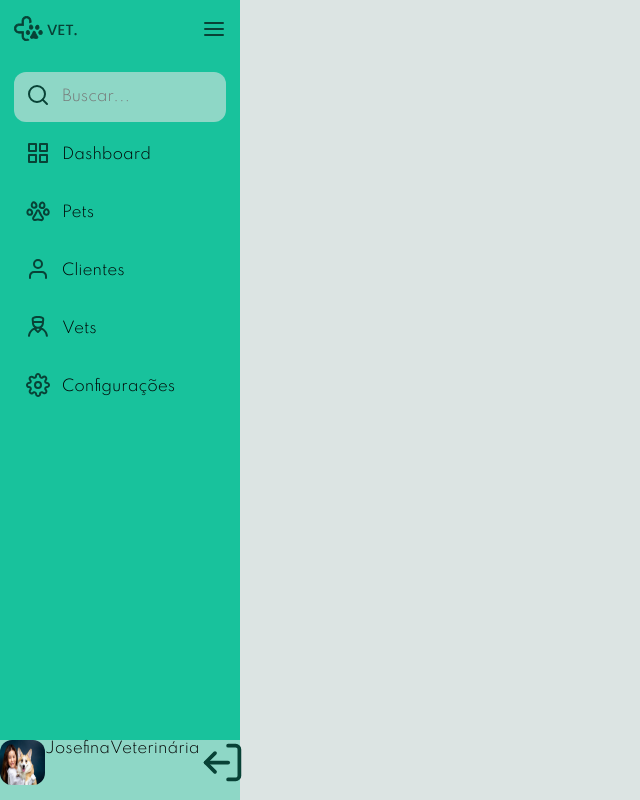
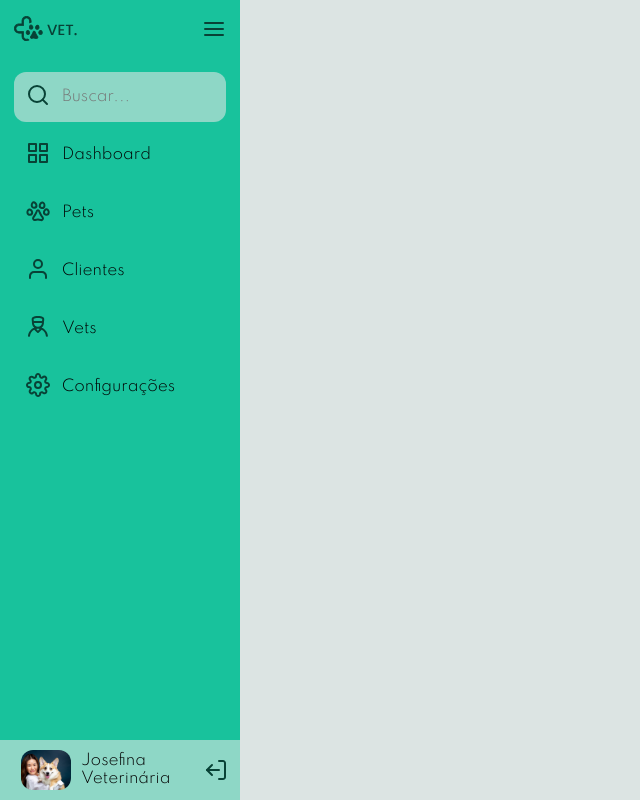
Before and after one commit to juliamxl/Sidebar, a plain HTML site: page index.html in a window 1280 px wide. Both pictures are taken after a click on the picture 39 px from the left and 32 px from the top of the page. Shown: the whole page, without its empty margins (0-640 px from the left). Drawn offline with Linux system fonts and the light colour scheme.

Commit message:
Final commit

```diff
--- a/index.html
+++ b/index.html
@@ -13,7 +13,6 @@
 </head>
 
 <body>
-
     <div class="navbar">
         <div class="logo">
             <img src="./imagens/logo.svg" class="petLogo">
@@ -57,19 +56,18 @@
                 <span class="texto">Configurações</span>
             </li>
         </ul>
-
         <div class="profile-user">
             <div class="profile">
-                <img src="./imagens/photo.jpg" alt="">
-                <p>Josefina</p>
-                <p>Veterinária</p>
-                <img class="logoSair" src="./imagens/log-out.svg" alt="">
+                <div class="details">
+                    <img class="img-profile" src="./imagens/photo.jpg" alt="">
+                    <p>Josefina <br>
+                        Veterinária</p>
+                </div>
+                <img class="log-out" src="./imagens/log-out.svg" alt="">
             </div>
         </div>
     </div>
-
     <script src="./main.js"></script>
-
 </body>
 
 </html>
--- a/style.css
+++ b/style.css
@@ -10,9 +10,6 @@
 
 body {
     position: relative;
-    min-height: 100vh;
-    width: 100%;
-    overflow: hidden;
     background: #dce4e3;
 }
 
@@ -63,6 +60,7 @@ body {
 
 .navbar ul .texto {
     display: none;
+    transition: all 4s ease;
 }
 
 .navbar.active ul .texto {
@@ -90,47 +88,78 @@ body {
 
 .navbar ul li:hover {
     background-color: #8ed7c6;
-
+    cursor: pointer;
+    transition: all 0.6s ease;
 }
 
 ul li input {
     width: 90%;
     background-color: #8ed7c6;
     border-style: none;
+    outline: 0;
 }
 
 ul li:nth-child(1) {
     background-color: #8ed7c6;
 }
 
-.navbar .profile-user {
+.navbar .details {
     display: none;
 }
 
-.navbar.active .profile-user {
-    display: block;
+.navbar.active .details{
+    width: 70%;
+    display: flex;
+    align-items: center;
+    justify-content: space-evenly;
 }
 
-.profile-user {
+.navbar.active .profile-user {
     position: absolute;
     bottom: 0;
     left: 0;
+    display: flex;
+    align-items: center;
     height: 60px;
     width: 240px;
     background-color: #8ed7c6;
+    transition: all 0.5s ease-out;
 }
 
-.profile {
+.navbar .profile-user{
     display: flex;
+    position: absolute;
+    bottom: 0;
+    left: 0;
+    background-color: #8ed7c6;
+    width: 78px;
+    height: 60px;
+    align-items: center;
+    justify-content: center;
+    transition: all 0.5s ease-out;
 }
 
-.profile img {
-    height: 45px;
-    width: 45px;
+.navbar.active .profile {
+    width: 100%;
+    display: flex;
+    justify-content:space-around ;
+}
+
+.img-profile{
+    width: 50px;
+    height: 40px;
+    object-fit: cover;
     border-radius: 12px;
 }
 
-.profile:nth-child(4) {
-    width: 20px;
-    height: 20px;
+.details{
+    width: 70%;
+    display: flex;
+    align-items: center;
+    justify-content: space-evenly;
 }
+
+.log-out{
+    cursor: pointer;
+    transition: all 0.5s ease;
+}
```
